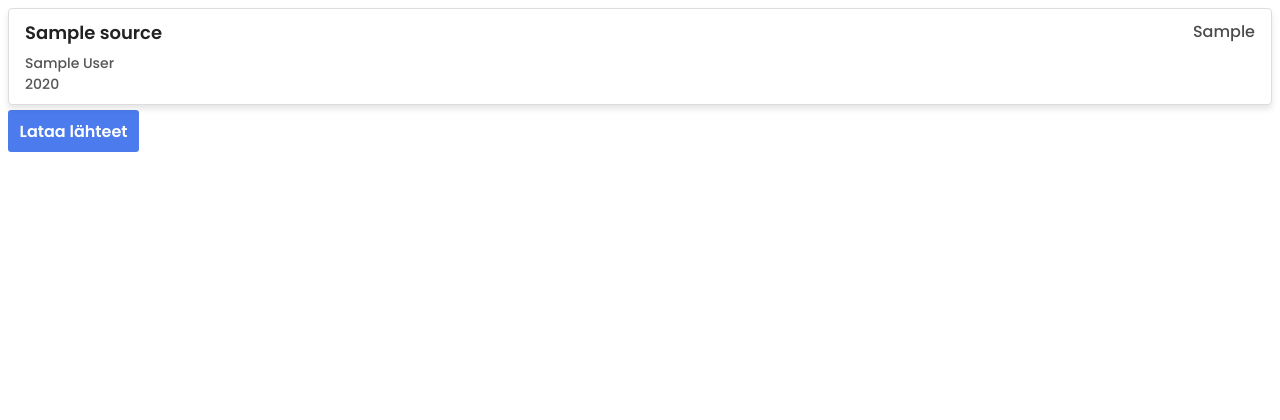
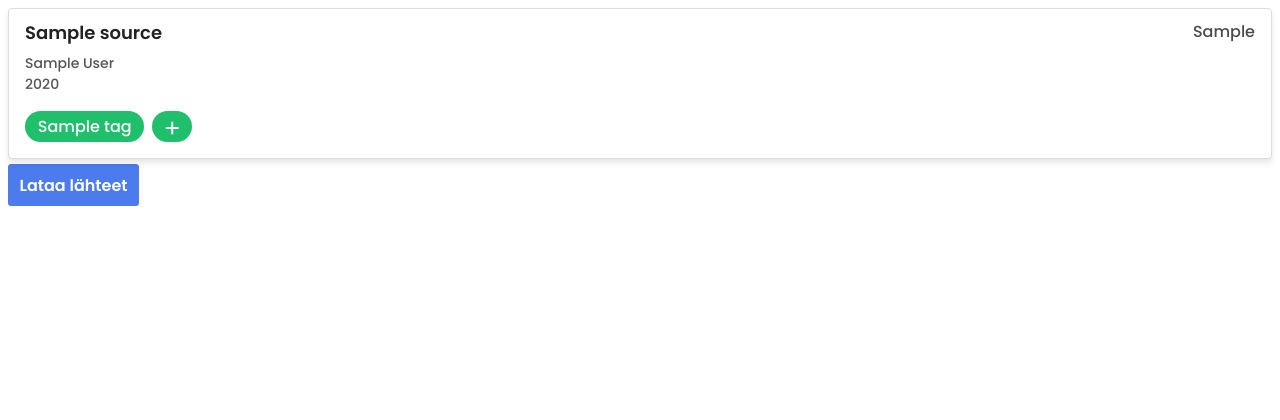
Before and after one commit to kimtakala/LATEX-LAHTEET, a Flask app: template src/templates/index.html in a window 1280 px wide. Shown: the top 420 px of the page. Run offline with Flask 3, Linux system fonts and the light colour scheme; the template is opened without the code that fills it: most values are stand-ins (such as "Sample title", 1, 10 or a date in 2020).

Commit message:
Tunnisteiden lisäys ja poisto

```diff
--- a/src/app.py
+++ b/src/app.py
@@ -8,12 +8,14 @@ from db_util import truncate_db
 from entities.article import Article
 from entities.book import Book
 from entities.inproceedings import Inproceedings
+from entities.tag import Tag
 from form_fields import get_fields_json
 from config import app
 from repositories.article_repository import ArticleRepository
 from repositories.book_repository import BookRepository
 from repositories.inproceedings_repository import InproceedingsRepository
 from repositories.source_repository import SourceRepository
+from repositories.tag_repository import TagRepository
 from util import UserInputError
 
 
@@ -164,6 +166,51 @@ def delete_source(source_id):
         return redirect("/")
 
 
+@app.route("/delete_tag/<int:source_id>/<string:tag>", methods=["POST"])
+def delete_tag(source_id, tag):
+    tag_repo = TagRepository(DatabaseService())
+    try:
+        tag_repo.delete(source_id, tag)
+        flash("Tunniste poistettu onnistuneesti!", "success")
+        return redirect("/")
+    except Exception as error:  # pylint: disable=broad-exception-caught
+        flash(
+            "Tunnisteen poistaminen epäonnistui teknisen virheen takia, \
+            ota yhteyttä järjestelmänvalvojaan.",
+            "error",
+        )
+        print(error)
+        return redirect("/")
+
+
+@app.route("/tag", methods=["POST"])
+def tag_post():
+    tag_repo = TagRepository(DatabaseService())
+    form = request.form
+    try:
+        tag_repo.create(
+            Tag(
+                {
+                    "name": form["name"] if "name" in form else "",
+                    "source_id": form["source_id"] if "source_id" in form else "",
+                    "tag_id": 0,
+                }
+            )
+        )
+        flash("Tunniste lisätty onnistuneesti!", "success")
+        return redirect("/")
+    except UserInputError as error:
+        flash(str(error), "error")
+        return redirect("/")
+    except Exception as error:  # pylint: disable=broad-exception-caught
+        flash(
+            str(error),
+            "error",
+        )
+        print(error)
+        return redirect("/")
+
+
 @app.route("/download", methods=["GET"])
 def download():
     source_repo = SourceRepository(DatabaseService())
--- a/src/static/index.css
+++ b/src/static/index.css
@@ -114,11 +114,11 @@
     opacity: 0;
 }
 
-.source button[type='submit']:hover {
+.source button.delete:hover {
     color: var(--color-red-dark);
 }
 
-.source form {
+.source .buttons {
     position: absolute;
     top: 0;
     right: 0;
@@ -161,3 +167,68 @@
     transform: translateY(-2px);
     transition: all var(--transition-duration) ease-out;
 }
+
+.source .tags {
+    display: flex;
+    gap: 0.5em;
+    padding-top: 1em;
+    padding-bottom: 0.4em;
+}
+
+.source .tags .tag,
+.source .tags button.add-tag {
+    --h-pad: 0.8em;
+    --bg-color: var(--color-green);
+    background-color: var(--bg-color);
+    color: white;
+    padding: 0.2em var(--h-pad) 0.1em var(--h-pad);
+    border-radius: 1em;
+    position: relative;
+    cursor: default;
+    border: none;
+}
+
+.source .tags button.add-tag {
+    cursor: pointer;
+    background-color: var(--color-green);
+    transition: background-color var(--transition-duration) ease-out;
+    padding-top: 0.3em;
+}
+
+.source .tags button.add-tag:hover {
+    background-color: var(--color-green-dark);
+}
+
+.source .tag button.delete {
+    position: absolute;
+    left: 0;
+    top: 0;
+    bottom: 0;
+    border: none;
+    color: rgba(255, 255, 255, 0.8);
+    background: none;
+    display: flex;
+    align-items: center;
+    justify-content: center;
+    opacity: 0;
+    transition:
+        opacity var(--transition-duration) ease-out,
+        color var(--transition-duration) ease-out;
+}
+
+.source .tag:hover button.delete {
+    opacity: 1;
+}
+
+.source .tag button.delete:hover {
+    color: white;
+}
+
+.source .tag button.delete i {
+    background: radial-gradient(var(--bg-color) 50%, transparent 100%);
+    padding: 0.4em 0.6em 0.2em 0.2em;
+    font-size: 0.8rem;
+    display: block;
+
+    transform: scaleX(1.1);
+}
--- a/src/static/index.js
+++ b/src/static/index.js
@@ -2,6 +2,9 @@ const addSourceBtn = document.getElementById('add-source-btn');
 const addSourceForm = document.getElementById('add-source-form');
 const addFormFields = document.getElementById('add-form-fields');
 const addFieldType = document.getElementById('add-field-type');
+const addTagForm = document.getElementById('add-tag-form');
+const addTagSourceIdInput = document.getElementById('add-tag-source-id');
+const addTagNameInput = document.getElementById('tag-name');
 
 const addSourceFormSubmitButton = document.querySelector(
     '#add-source-form button[type="submit"]',
@@ -9,11 +12,19 @@ const addSourceFormSubmitButton = document.querySelector(
 const addSourceFormCloseButton = document.querySelector(
     '#add-source-form button.close',
 );
+
+const addTagFormCloseButton = document.querySelector(
+    '#add-tag-form button.close',
+);
+
 const messages = document.querySelectorAll('.message');
 
-addSourceBtn.onclick = () => {
+const showAddSourceForm = () => {
     addSourceForm.classList.add('show');
+    document.querySelector('#add-form-fields input').focus();
 };
+
+addSourceBtn.onclick = showAddSourceForm;
 
 const closeAddSourceForm = () => {
     addSourceForm.classList.remove('show');
@@ -23,16 +34,17 @@ const closeAddSourceForm = () => {
 
 addSourceFormCloseButton.onclick = closeAddSourceForm;
 
-const downloadButton = document.querySelector(
-    '#download-btn'
-)
+const downloadButton = document.querySelector('#download-btn');
 
 downloadButton.onclick = () => {
-    location.href = "/download";
-}
+    location.href = '/download';
+};
 
 window.addEventListener('keydown', (e) => {
-    if (e.key === 'Escape') closeAddSourceForm();
+    if (e.key === 'Escape') {
+        closeAddSourceForm();
+        closeAddTagForm();
+    }
 });
 
 messages.forEach((message) => {
@@ -59,5 +71,18 @@ const updateFormFields = () => {
     addFormFields.innerHTML = allFieldsHtml;
 };
 
+const showAddTagForm = (sourceId) => {
+    addTagForm.classList.add('show');
+    addTagSourceIdInput.value = sourceId;
+    addTagNameInput.focus();
+};
+
+const closeAddTagForm = () => {
+    addTagForm.classList.remove('show');
+    addTagSourceIdInput.value = '';
+};
+
+addTagFormCloseButton.onclick = closeAddTagForm;
+
 updateFormFields();
 addFieldType.onchange = updateFormFields;
--- a/src/static/main.css
+++ b/src/static/main.css
@@ -4,6 +4,7 @@
 :root {
     --color-blue: #4b7bec;
     --color-green: #20bf6b;
+    --color-green-dark: #16ab5c;
     --color-red: #eb3b5a;
     --color-red-dark: #d12c49;
     --color-blue-dark: #3867d6;
--- a/src/templates/index.html
+++ b/src/templates/index.html
@@ -12,30 +12,70 @@ endblock %} {% block body %}
 <div id="books">
     <div class="source-list">
         {% for source in sources %}
-        <div class="source">
+        <article class="source">
             <div class="info">
                 <div class="top-row">
-                    <div id="title-{{ loop.index0 }}" class="title">{{ source.title }}</div>
-                    <div id="key-{{ loop.index0 }}" class="key">{{ source.bibtex_key }}</div>
+                    <div id="title-{{ loop.index0 }}" class="title">
+                        {{ source.title }}
                     </div>
-                <div id="author-{{ loop.index0 }}" class="author">{{ source.author }}</div>
-                <div id="year-{{ loop.index0 }}" class="year">{{ source.year }}</div>
+                    <div id="key-{{ loop.index0 }}" class="key">
+                        {{ source.bibtex_key }}
+                    </div>
+                </div>
+                <div id="author-{{ loop.index0 }}" class="author">
+                    {{ source.author }}
+                </div>
+                <div id="year-{{ loop.index0 }}" class="year">
+                    {{ source.year }}
+                </div>
+                <div class="tags">
+                    {% for tag in source.tags %}
+                    <div class="tag">
+                        {{ tag }}
+                        <form
+                            action="/delete_tag/{{source.source_id}}/{{tag}}"
+                            method="POST"
+                        >
+                            <button class="delete" type="submit">
+                                <i class="fa-solid fa-x"></i>
+                            </button>
+                        </form>
+                    </div>
+                    {% endfor %}
+                    <button
+                        class="add-tag"
+                        onclick="showAddTagForm({{source.source_id}})"
+                    >
+                        <i class="fa-solid fa-plus"></i>
+                    </button>
+                </div>
+                <div class="buttons">
                     <form
                         action="{{ url_for('delete_source', source_id=source.source_id) }}"
                         method="POST"
                         onsubmit="return confirmDelete();"
                     >
-                    <button type="submit" id="delete-source-btn">
+                        <button
+                            type="submit"
+                            class="delete"
+                            id="delete-source-btn"
+                        >
                             <i class="fa-solid fa-trash"></i>
                         </button>
                     </form>
                 </div>
             </div>
+        </article>
         {% else %}
         <div class="text-disabled">Ei lähteitä.</div>
         {% endfor %}
     </div>
-    <button id="download-btn" class="btn primary" title="Lataa lähteet" style="margin-top: 5px;">
+    <button
+        id="download-btn"
+        class="btn primary"
+        title="Lataa lähteet"
+        style="margin-top: 5px"
+    >
         Lataa lähteet
     </button>
 </div>
@@ -48,7 +88,7 @@ endblock %} {% block body %}
     action="/"
     method="POST"
     id="add-source-form"
-    class="{% if show_add_form %}show{% endif %}"
+    class="modal-form {% if show_add_form %}show{% endif %}"
 >
     <div class="inner">
         <div class="top-row">
@@ -77,6 +117,33 @@ endblock %} {% block body %}
     </div>
 </form>
 
+<form action="/tag" method="POST" id="add-tag-form" class="modal-form">
+    <div class="inner">
+        <div class="top-row">
+            <h2>Lisää tunniste</h2>
+            <button class="close" type="button">
+                <i class="fa-solid fa-x"></i>
+            </button>
+        </div>
+
+        <div class="content">
+            <label for="tag-name">Nimi</label>
+            <input type="text" id="tag-name" name="name" placeholder="Nimi" />
+
+            <input
+                type="hidden"
+                name="source_id"
+                value=""
+                id="add-tag-source-id"
+            />
+
+            <button type="submit" id="tag-form-btn" class="btn primary">
+                Lisää
+            </button>
+        </div>
+    </div>
+</form>
+
 <script>
     formFields = JSON.parse(`{{form_json|safe}}`);
 
```
Also changed, not shown: other parts of src/static/index.css (+15 -9 lines), src/db_util.py (+7 -1 lines), src/entities/source.py (+14 -15 lines), src/entities/tag.py (added, +16 -0 lines), src/repositories/source_repository.py (+13 -6 lines), src/repositories/tag_repository.py (added, +36 -0 lines), src/schema.sql (+7 -0 lines), 3 other files. Lines whose indentation alone changed are shown as unchanged.
